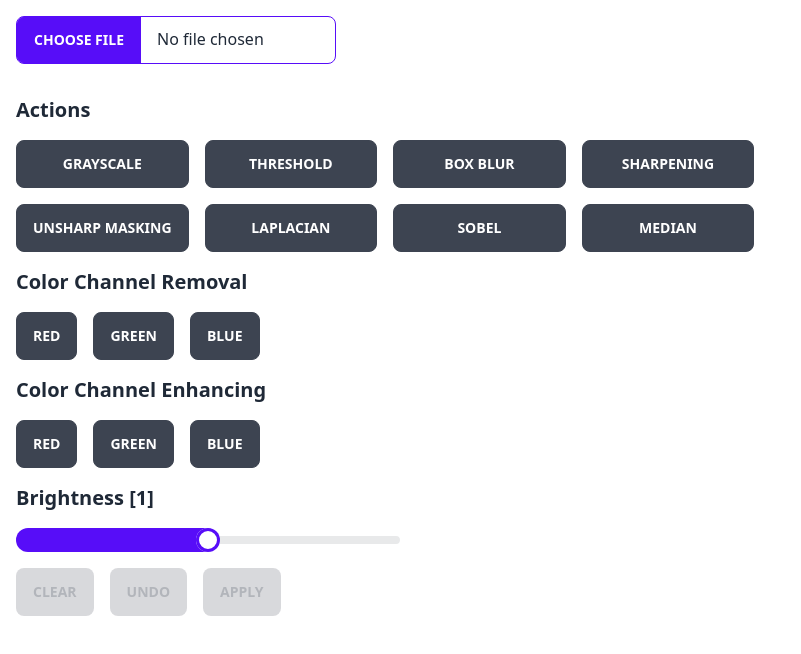
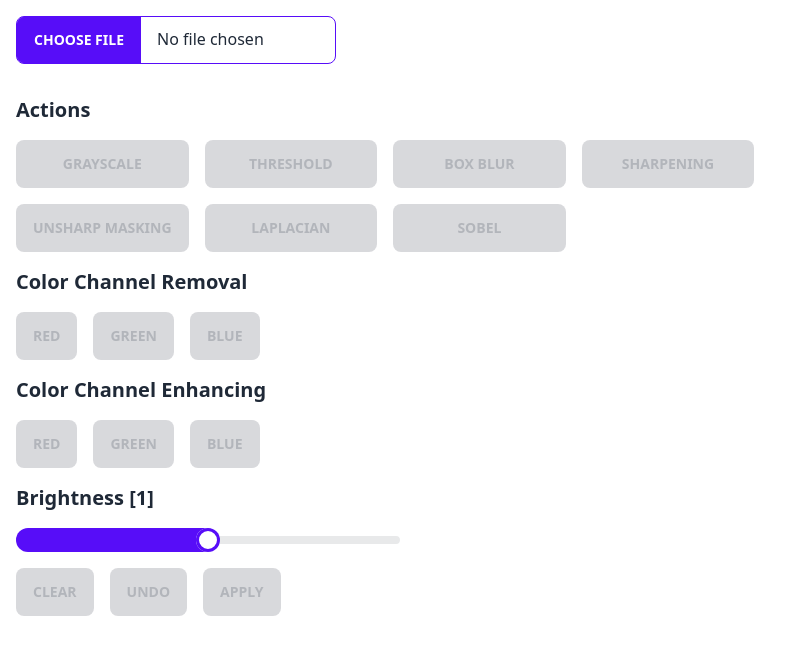
Before and after one commit to aikenahac/imageproc, a React (Vite) app: page / in a window 1280 px wide. Shown: the top 654 px of the page, without its empty margins (0-801 px from the left). Built offline with nearby package versions, Linux system fonts and the light colour scheme.

Commit message:
Disable buttons when image is not selected

```diff
--- a/src/App.tsx
+++ b/src/App.tsx
@@ -102,50 +102,91 @@ function App() {
       </div>
       <p className="font-bold text-xl">Actions</p>
       <div className="grid gap-4 grid-cols-4">
-        <button onClick={() => addFilter('grayscale')} className="btn">
+        <button
+          onClick={() => addFilter('grayscale')}
+          className={`btn ${!imageUrl ? 'btn-disabled' : ''}`}
+        >
           Grayscale
         </button>
-        <button onClick={() => addFilter('threshold')} className="btn">
+        <button
+          onClick={() => addFilter('threshold')}
+          className={`btn ${!imageUrl ? 'btn-disabled' : ''}`}
+        >
           Threshold
         </button>
-        <button onClick={() => addFilter('box-blur')} className="btn">
+        <button
+          onClick={() => addFilter('box-blur')}
+          className={`btn ${!imageUrl ? 'btn-disabled' : ''}`}
+        >
           Box Blur
         </button>
-        <button onClick={() => addFilter('sharpening')} className="btn">
+        <button
+          onClick={() => addFilter('sharpening')}
+          className={`btn ${!imageUrl ? 'btn-disabled' : ''}`}
+        >
           Sharpening
         </button>
-        <button onClick={() => addFilter('unsharp')} className="btn">
+        <button
+          onClick={() => addFilter('unsharp')}
+          className={`btn ${!imageUrl ? 'btn-disabled' : ''}`}
+        >
           Unsharp Masking
         </button>
-        <button onClick={() => addFilter('laplacian')} className="btn">
+        <button
+          onClick={() => addFilter('laplacian')}
+          className={`btn ${!imageUrl ? 'btn-disabled' : ''}`}
+        >
           Laplacian
         </button>
-        <button onClick={() => addFilter('sobel')} className="btn">
+        <button
+          onClick={() => addFilter('sobel')}
+          className={`btn ${!imageUrl ? 'btn-disabled' : ''}`}
+        >
           Sobel
         </button>
-        <button className="btn">Median</button>
+        {/* <button className={`btn ${!imageUrl ? 'btn-disabled' : ''}`}>
+          Median
+        </button> */}
       </div>
       <p className="font-bold text-xl">Color Channel Removal</p>
       <div className="flex flex-row space-x-4">
-        <button onClick={() => addFilter('red-cr')} className="btn">
+        <button
+          onClick={() => addFilter('red-cr')}
+          className={`btn ${!imageUrl ? 'btn-disabled' : ''}`}
+        >
           Red
         </button>
-        <button onClick={() => addFilter('green-cr')} className="btn">
+        <button
+          onClick={() => addFilter('green-cr')}
+          className={`btn ${!imageUrl ? 'btn-disabled' : ''}`}
+        >
           Green
         </button>
-        <button onClick={() => addFilter('blue-cr')} className="btn">
+        <button
+          onClick={() => addFilter('blue-cr')}
+          className={`btn ${!imageUrl ? 'btn-disabled' : ''}`}
+        >
           Blue
         </button>
       </div>
       <p className="font-bold text-xl">Color Channel Enhancing</p>
       <div className="flex flex-row space-x-4">
-        <button onClick={() => addFilter('red-ce')} className="btn">
+        <button
+          onClick={() => addFilter('red-ce')}
+          className={`btn ${!imageUrl ? 'btn-disabled' : ''}`}
+        >
           Red
         </button>
-        <button onClick={() => addFilter('green-ce')} className="btn">
+        <button
+          onClick={() => addFilter('green-ce')}
+          className={`btn ${!imageUrl ? 'btn-disabled' : ''}`}
+        >
           Green
         </button>
-        <button onClick={() => addFilter('blue-ce')} className="btn">
+        <button
+          onClick={() => addFilter('blue-ce')}
+          className={`btn ${!imageUrl ? 'btn-disabled' : ''}`}
+        >
           Blue
         </button>
       </div>
```
